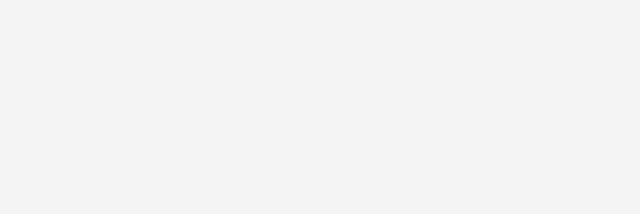
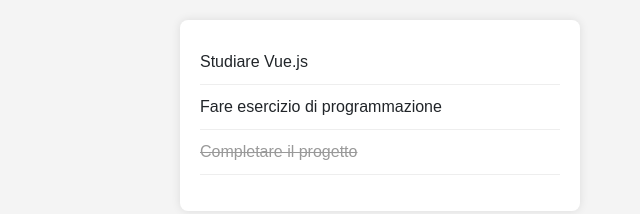
Before and after one commit to Jonathan-Ultini/vue-todolist, a plain HTML site: page index.html in a window 1280 px wide. Shown: the whole page, without its empty margins (260-900 px from the left). Drawn offline with nearby package versions, Linux system fonts and the light colour scheme.

Commit message:
milestone 1

```diff
--- a/css/styles.css
+++ b/css/styles.css
@@ -1,8 +1,32 @@
 body {
   font-family: Arial, sans-serif;
-  margin: 0;
+  background-color: #f4f4f4;
+  padding: 20px;
+}
+
+#app {
+  max-width: 400px;
+  margin: 0 auto;
+  background-color: #fff;
+  padding: 20px;
+  border-radius: 8px;
+  box-shadow: 0 0 10px rgba(0, 0, 0, 0.1);
+}
+
+ul {
+  list-style: none;
   padding: 0;
-  background-color: #f4f4f4;
-  color: #333;
-  line-height: 1.6;
 }
+
+li {
+  display: flex;
+  justify-content: space-between;
+  align-items: center;
+  padding: 10px 0;
+  border-bottom: 1px solid #eee;
+}
+
+.done {
+  text-decoration: line-through;
+  color: #999;
+}
--- a/index.html
+++ b/index.html
@@ -14,8 +14,14 @@
 </head>
 
 <body>
-
-
+  <div id="app">
+    <ul>
+      <!-- Visualizzazione della lista -->
+      <li v-for="todo in todos" :key="todo.text">
+        <span :class="{ done: todo.done }">{{ todo.text }}</span>
+      </li>
+    </ul>
+  </div>
 
   <script src="https://unpkg.com/vue@3/dist/vue.global.js"></script>
   <script src="https://cdn.jsdelivr.net/npm/bootstrap@5.3.3/dist/js/bootstrap.bundle.min.js"
--- a/js/script.js
+++ b/js/script.js
@@ -1,14 +1,25 @@
 // milestone 1
-//1. creare struttura dati
-//2. visualizzare la lista
-//3. css per sbarrare testo
+const { createApp } = Vue;
+
+createApp({
+  data() {
+    return {
+      // Creare la struttura dati
+      todos: [
+        { text: 'Studiare Vue.js', done: false },
+        { text: 'Fare esercizio di programmazione', done: false },
+        { text: 'Completare il progetto', done: true }
+      ]
+    };
+  }
+}).mount('#app');
 
 //milestone 2
 //1. aggiungere il ulsante "X"
 //2. funzione di eliminazione
 
 //milestone 3
-//1. caampo input e pulsante inserimento
+//1. campo input e pulsante inserimento
 //2. aggiungere nuovo todo
 
 //bonus
```
